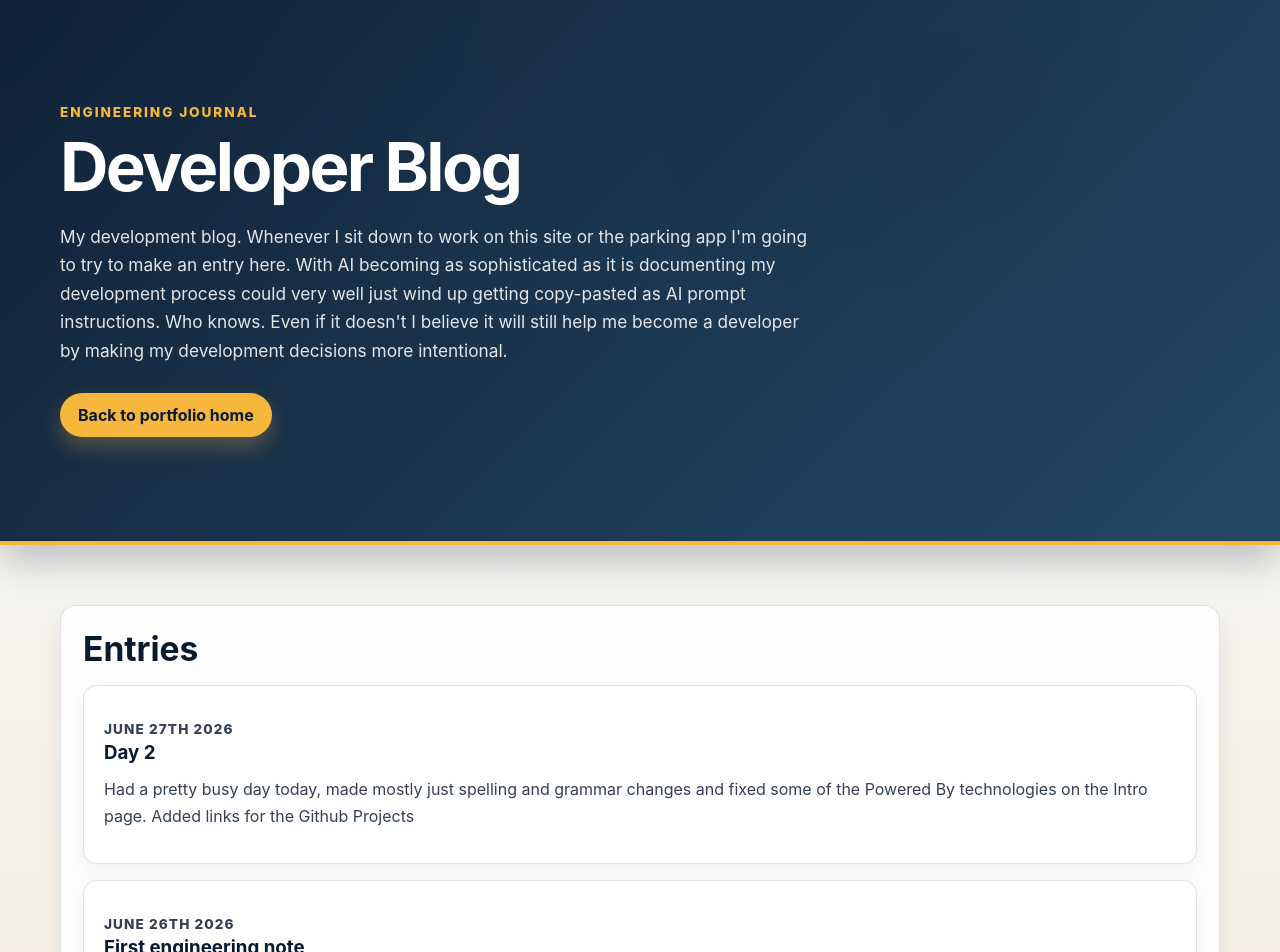
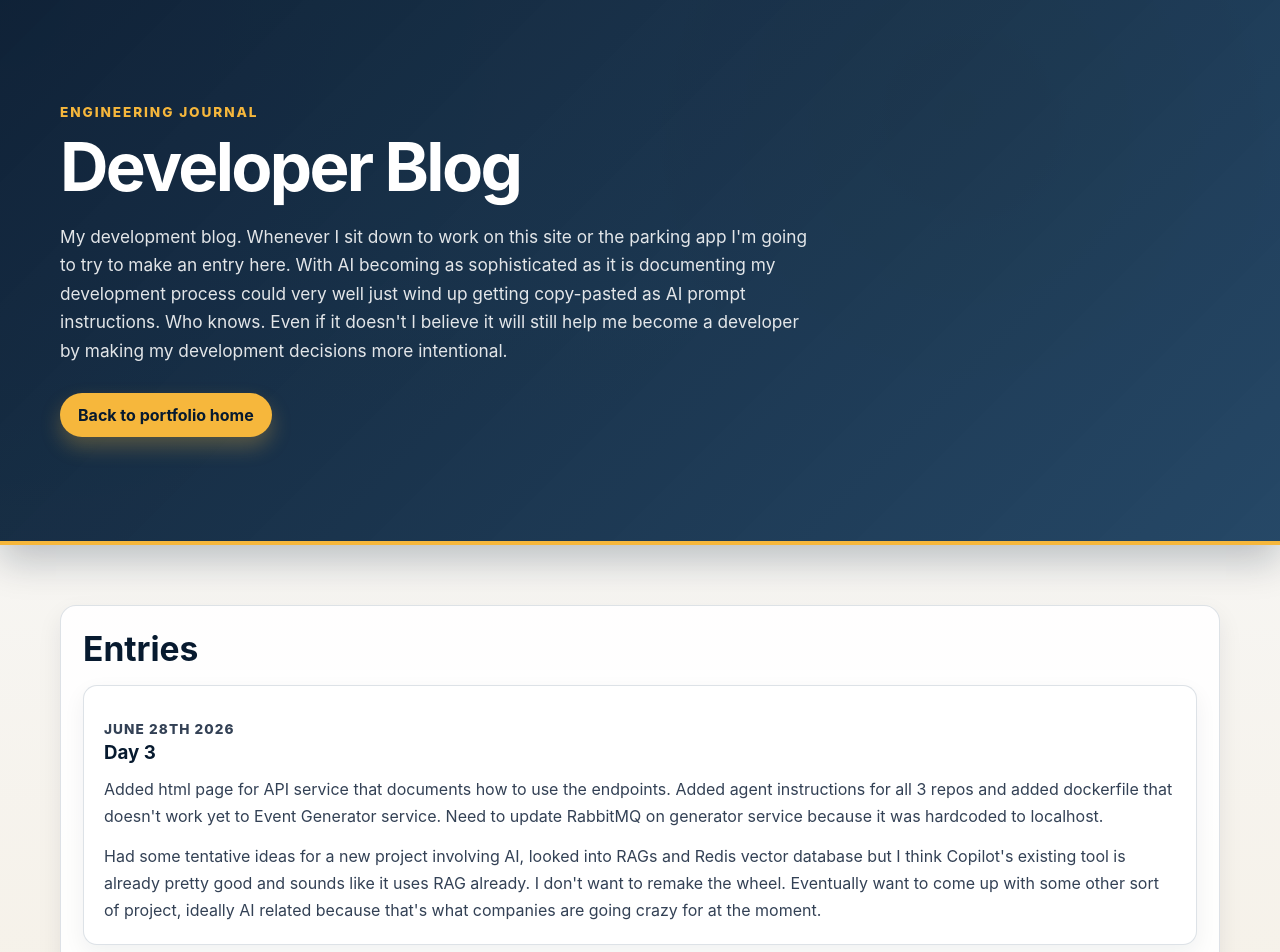
Before and after one commit to IsaacMartin22/ParkingLotFrontend, a React (Create React App) app: page /blog in a window 1280 px wide. Shown: the top 952 px of the page. Built offline with nearby package versions, Linux system fonts and the light colour scheme.

Commit message:
Add agent instructions, add day 3 blog post

```diff
--- a/src/pages/BlogEngineeringJournal.tsx
+++ b/src/pages/BlogEngineeringJournal.tsx
@@ -24,14 +24,26 @@ function Blog(): JSX.Element {
         <section className="blog-entry-placeholder" aria-label="Future blog entries">
           <h2>Entries</h2>
           <article className="blog-entry-card">
+            <p className="blog-entry-date">June 28th 2026</p>
+            <h3>Day 3</h3>
+            <p>
+              Added html page for API service that documents how to use the endpoints. Added agent instructions for
+              all 3 repos and added dockerfile that doesn't work yet to Event Generator service. Need to update RabbitMQ
+              on generator service because it was hardcoded to localhost.
+            </p>
+            <p>
+              Had some tentative ideas for a new project involving AI, looked into RAGs and Redis vector database but I think
+              Copilot's existing tool is already pretty good and sounds like it uses RAG already. I don't want to remake the wheel.
+              Eventually want to come up with some other sort of project, ideally AI related because that's what companies are going
+              crazy for at the moment.
+            </p>
+          </article>
+          <article className="blog-entry-card">
             <p className="blog-entry-date">June 27th 2026</p>
             <h3>Day 2</h3>
             <p>
               Had a pretty busy day today, made mostly just spelling and grammar changes and fixed some of the Powered By technologies on the Intro page.
               Added links for the Github Projects
-            </p>
-            <p>
-
             </p>
           </article>
           <article className="blog-entry-card">
```
Also changed, not shown: 1 other file (tests, documents, lock files or other folders).
